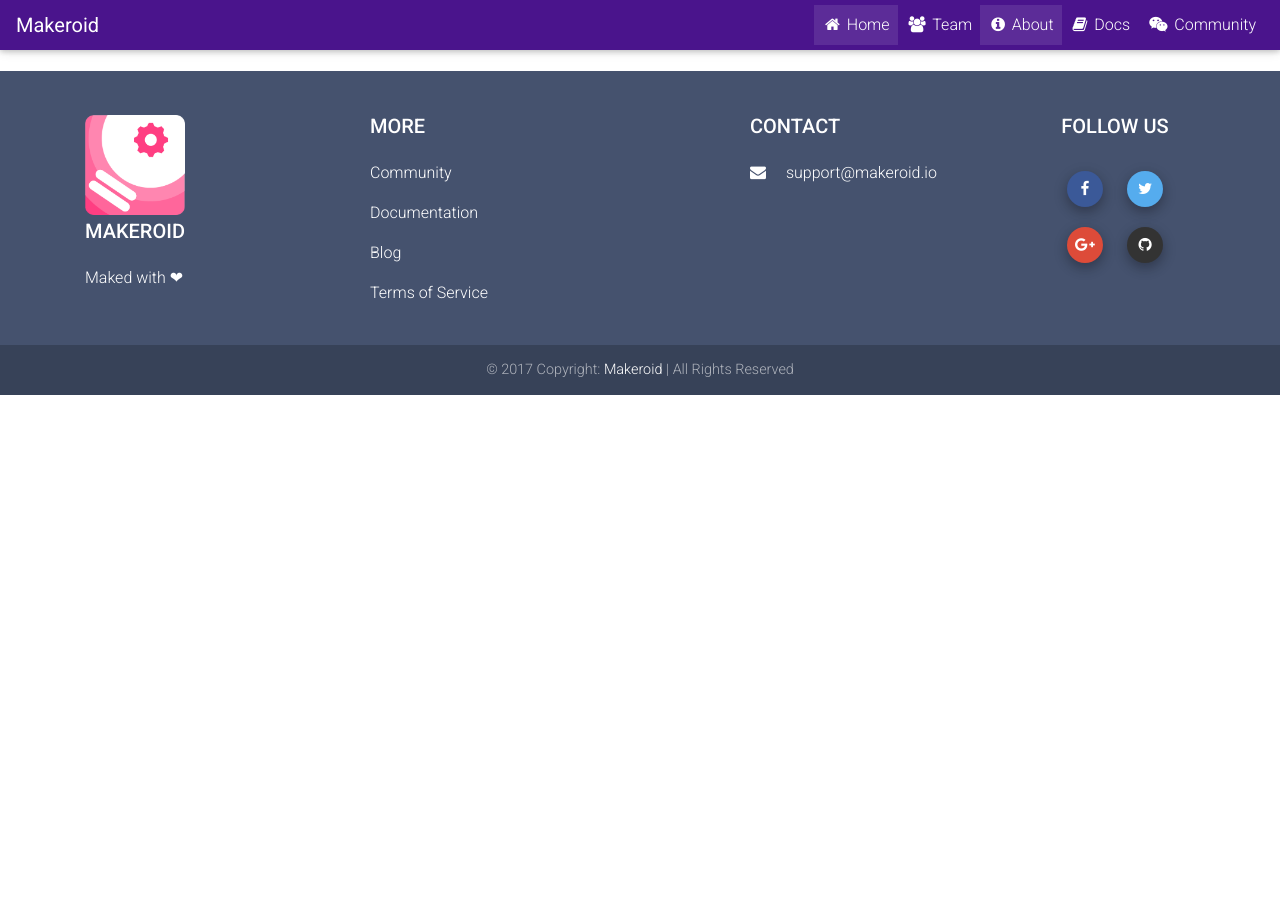
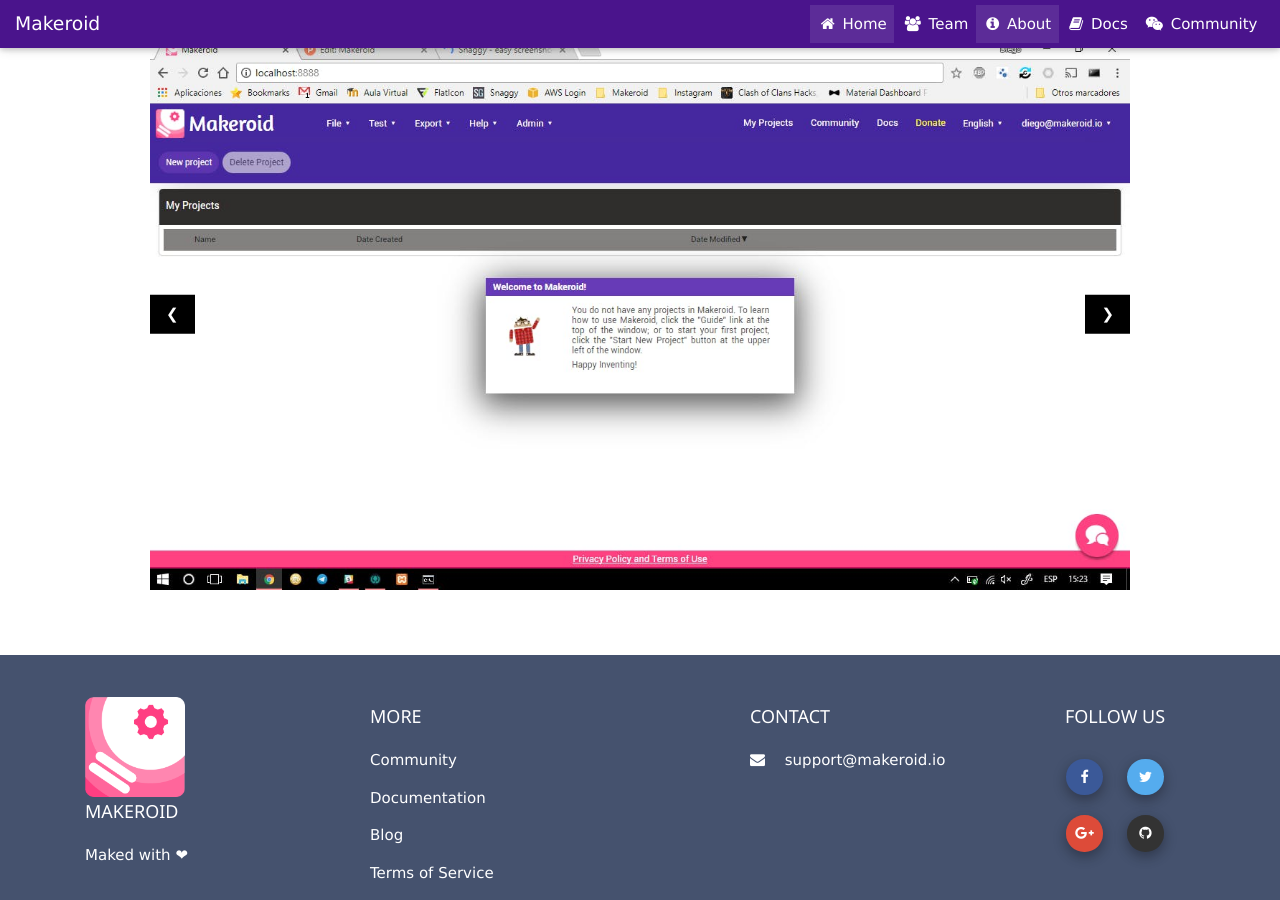
Before and after one commit to Kodular/kodular.github.io, a Jekyll site: the page built from about.html, in a window 1280 px wide and 900 px high, scrolled down 495 px. Built offline with Jekyll 4.4.1, drawn with Linux system fonts in a browser that asks for light colours; nearby versions of some CDN libraries; before the commit the page ends 900 px from its top, so only the background shows below that.

Commit message:
Update about.html

```diff
--- a/about.html
+++ b/about.html
@@ -2,6 +2,7 @@
 layout: default
 ---
 
+<link rel="stylesheet" href="https://www.w3schools.com/w3css/4/w3.css">
 <section class="section feature-box">
     <br><br>
     <!--Section heading-->
@@ -28,5 +29,37 @@
             <!--Grid column-->
         </div>
         <!--Grid row-->
+
+        <!--Grid row-->
+        <div class="row">
+            <!--Grid column-->
+            <div class="col-md-12 mb-r">
+                <div class="w3-content w3-display-container">
+                  <img class="mySlides" src="/assets/images/screenshot1.jpg" style="width:100%">
+                  <img class="mySlides" src="/assets/images/screenshot2.jpg" style="width:100%">
+                  <img class="mySlides" src="/assets/images/screenshot3.jpg" style="width:100%">
+                  <img class="mySlides" src="/assets/images/screenshot4.jpg" style="width:100%">
+                  <img class="mySlides" src="/assets/images/screenshot5.jpg" style="width:100%">
+
+                  <button class="w3-button w3-black w3-display-left" onclick="plusDivs(-1)">&#10094;</button>
+                  <button class="w3-button w3-black w3-display-right" onclick="plusDivs(1)">&#10095;</button>
+                </div>
+                <script>
+                    var slideIndex = 1;
+                    showDivs(slideIndex);
+                    function plusDivs(n) {showDivs(slideIndex += n);}
+                    function showDivs(n) {
+                      var i;
+                      var x = document.getElementsByClassName("mySlides");
+                      if (n > x.length) {slideIndex = 1}
+                      if (n < 1) {slideIndex = x.length}
+                      for (i = 0; i < x.length; i++) {x[i].style.display = "none";}
+                      x[slideIndex-1].style.display = "block";
+                    }
+            </script>
+            </div>
+            <!--Grid column-->
+        </div>
+        <!--Grid row-->
     </div>
 </section>
```
